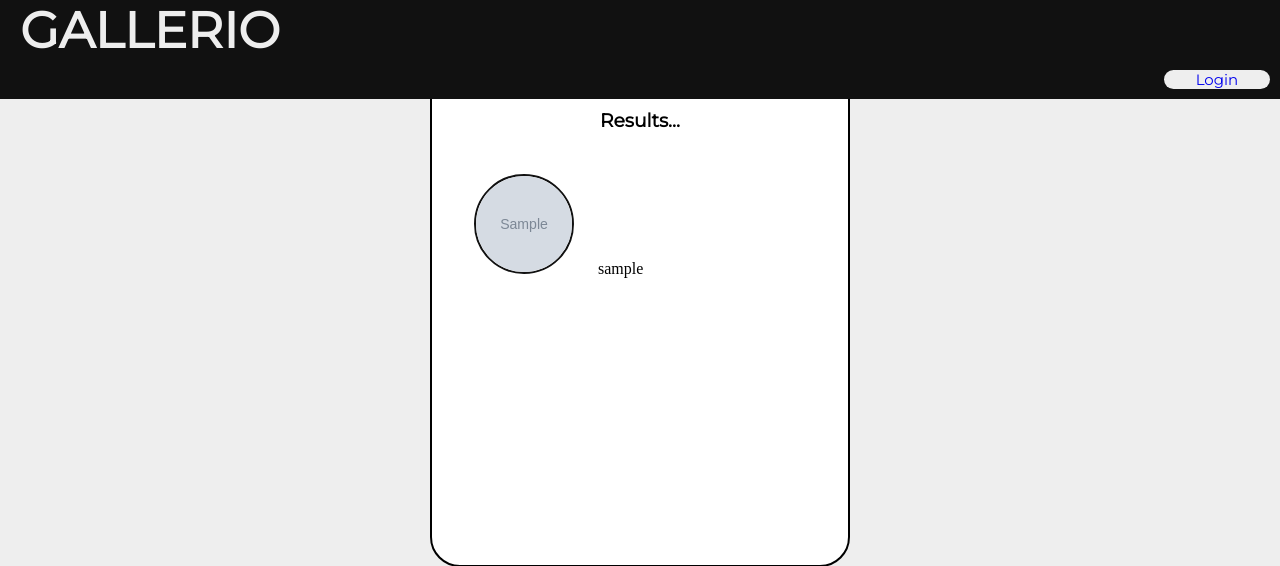
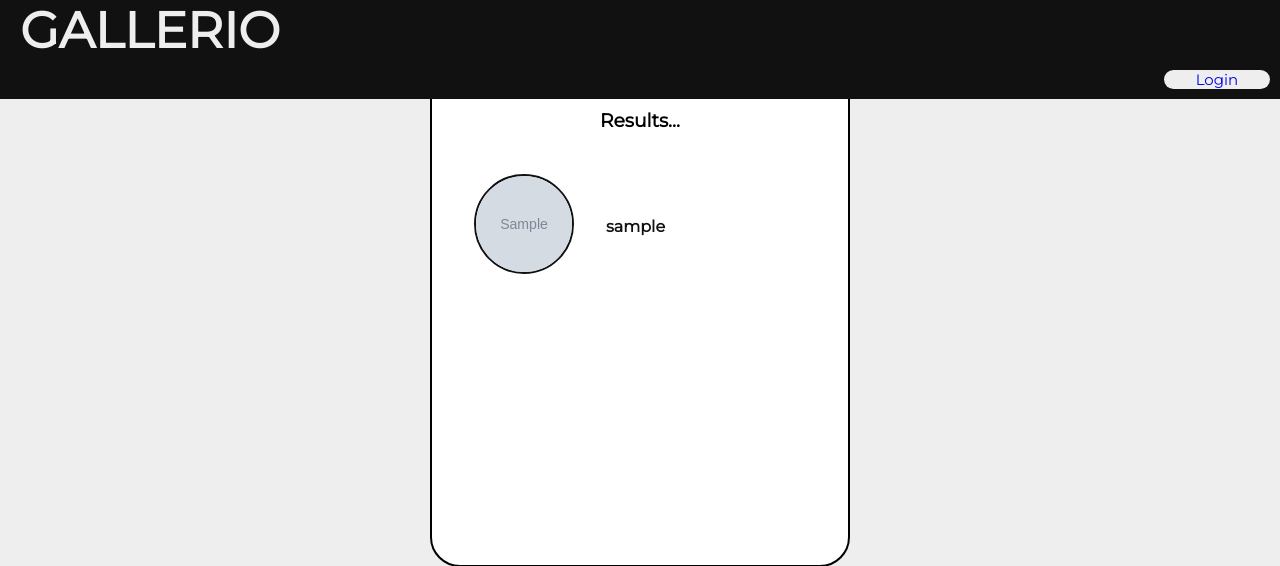
Before and after one commit to GavinStein1/django-project, a Django app: template home/templates/home/search_results.html in a window 1280 px wide. Shown: the top 566 px of the page. Run offline with Django 3.2, Linux system fonts and the light colour scheme; the template is opened without the code that fills it: most values are stand-ins (such as "Sample title", 1, 10 or a date in 2020); grey boxes marked "Sample" are stand-in pictures.

Commit message:
search bar dev

```diff
--- a/home/static/home/style.css
+++ b/home/static/home/style.css
@@ -618,3 +618,13 @@ p.caption {
     text-align: center;
     overflow: scroll;
 }
+
+.result-username {
+    font-weight: 700;
+    color: #111111;
+    font-family: Montserrat, sans-serif;
+}
+
+.result-username p {
+    margin: auto 10px;
+}
--- a/home/templates/home/search_results.html
+++ b/home/templates/home/search_results.html
@@ -12,7 +12,9 @@
                         <div class="profile-pic-results inline">
                             <img src="{{ result.1.profile_image.url }}" alt="{{ result.0.username }}" width="100">
                         </div>
-                        <p class="username" style="display: inline;">{{ result.0.username }}</p>
+                    </td>
+                    <td class="result-username">
+                        <p style="display: inline;">{{ result.0.username }}</p>
                     </td>
                 </tr>
             {% endfor %}
```
